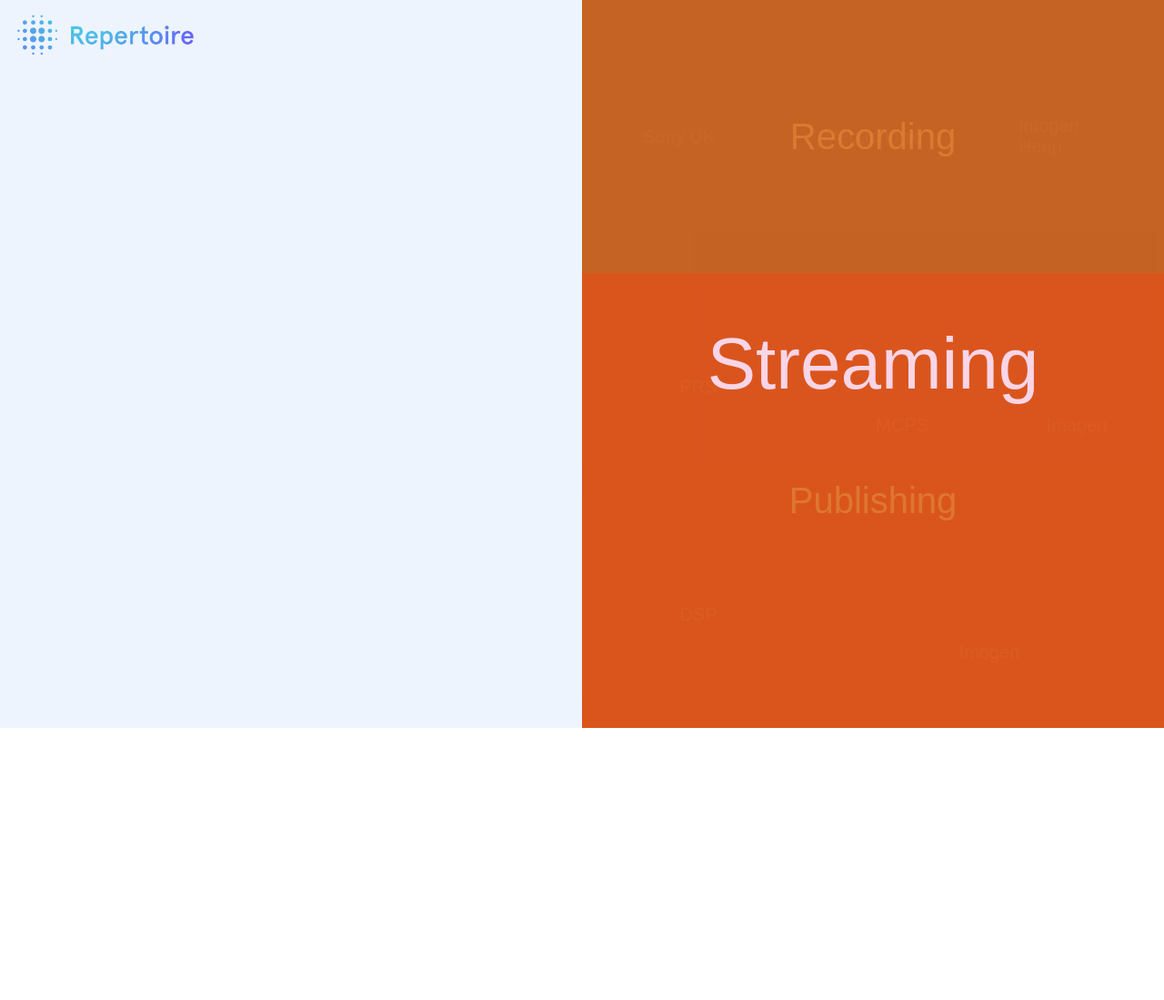
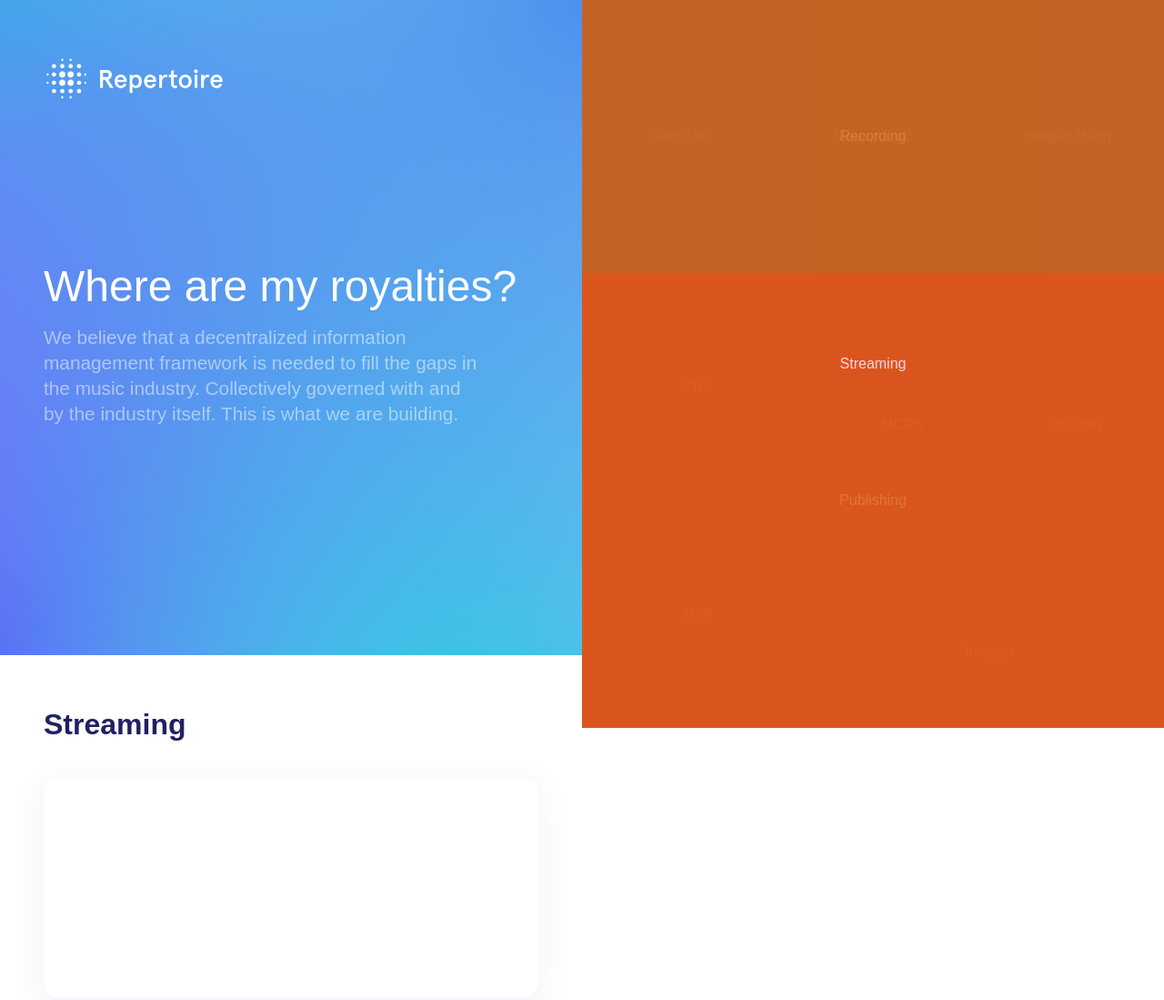
Before and after one commit to BrianJakobs/information-design, a website: page docs/index.html in a window 1280 px wide. Shown: the whole page at 91% size. Before the commit the page ends 800 px from the top, so only its background shows below. Drawn offline with nearby package versions, Linux system fonts and the light colour scheme; a web font is replaced by a local one.

Commit message:
minor test updates

```diff
--- a/docs/index.html
+++ b/docs/index.html
@@ -6,22 +6,36 @@
     <meta http-equiv="X-UA-Compatible" content="ie=edge" />
     <link rel="stylesheet" href="style.css" />
     <link
-      href="https://fonts.googleapis.com/css?family=Muli:300,400,700|Roboto+Mono:300,400,500"
+      href="https://fonts.googleapis.com/css?family=Muli:300,400,500,600,700"
       rel="stylesheet"
     />
     <title>Repertoire</title>
   </head>
   <body>
     <main>
-      <section id="repertoire-info">
+      <section id="repertoire-section">
         <header>
           <img
-            src="../assets/img/rpt-logo-gradient-horizontal.png"
+            class="logo-repertoire"
+            src="../assets/img/rpt-logo-white-horizontal.png"
             alt="logo repertoire"
           />
+          <h1 class="intro-heading">Where are my royalties?</h1>
+          <p class="intro-text">
+            We believe that a decentralized information management framework is
+            needed to fill the gaps in the music industry. Collectively governed
+            with and by the industry itself. This is what we are building.
+          </p>
+          <!-- <button type="button" name="button">find out my royalties</button> -->
         </header>
+        <article class="name-section">
+          <h2 class="name-heading">Streaming</h2>
+          <section class=""></section>
+          <section class=""></section>
+          <section class=""></section>
+        </article>
       </section>
-      <section id="treemap-chart"></section>
+      <section id="chart-section"></section>
     </main>
     <script src="https://d3js.org/d3.v5.js"></script>
     <script type="text/javascript" src="script.js"></script>
--- a/docs/style.css
+++ b/docs/style.css
@@ -6,16 +6,35 @@
 }
 
 body {
-  /* background-image: linear-gradient(
-    to right bottom,
-    #42ebdc,
-    #00d4f5,
-    #00b8ff,
-    #0095ff,
-    #6464f8
-  ); */
+  font-size: 15px;
   height: 100vh;
   width: 100vw;
+}
+
+h1 {
+  color: #202163;
+  font-family: "Muli", sans-serif;
+  font-size: 2.5rem;
+  font-weight: 300;
+  line-height: 2.25rem;
+  margin-bottom: 1.5rem;
+}
+
+h2 {
+  color: #202163;
+  font-family: "Muli", sans-serif;
+  font-size: 2rem;
+  font-weight: 700;
+  line-height: 1.5rem;
+}
+
+p {
+  color: #202163;
+  font-family: "Muli", sans-serif;
+  font-size: 1rem;
+  line-height: 1.25rem;
+  margin-bottom: 0.5rem;
+  max-width: 30rem;
 }
 
 /* main */
@@ -25,8 +44,8 @@ main {
   height: 100%;
 }
 
-#repertoire-info,
-#treemap-chart {
+#repertoire-section,
+#chart-section {
   display: block;
   height: 100%;
   position: relative;
@@ -34,18 +53,85 @@ main {
 }
 
 /* repertoire info */
-#repertoire-info {
+/* #repertoire-section {
   background-color: #edf4fe;
   padding: 1rem;
+} */
+
+#repertoire-section > header {
+  background-image: radial-gradient(
+      circle farthest-side at 78% 109%,
+      #35c6e4,
+      rgba(53, 198, 237, 0)
+    ),
+    radial-gradient(
+      circle farthest-corner at 0% 100%,
+      #6c43ff,
+      rgba(108, 67, 253, 0)
+    ),
+    radial-gradient(
+      circle farthest-corner at 0% 0%,
+      #35c6e4,
+      rgba(53, 198, 227, 0)
+    ),
+    radial-gradient(
+      circle farthest-corner at 100% 0%,
+      #5676f4,
+      rgba(86, 118, 253, 0)
+    );
+  display: flex;
+  flex-direction: column;
+  height: 90vh;
+  justify-content: center;
+  margin-left: auto;
+  margin-right: auto;
+  padding: 4rem 3rem;
 }
 
-#repertoire-info > header > img {
+#repertoire-section > header > .logo-repertoire {
+  margin-bottom: auto;
   width: 12.5rem;
 }
+
+#repertoire-section > header > .intro-heading {
+  color: white;
+  font-size: 3rem;
+  font-weight: 300;
+}
+
+#repertoire-section > header > .intro-text {
+  color: white;
+  font-size: 1.3rem;
+  font-weight: 500;
+  line-height: 1.75rem;
+  margin-bottom: auto;
+  opacity: 0.5;
+}
+
+#repertoire-section > article {
+  align-items: flex-start;
+  display: flex;
+  flex-direction: column;
+  padding: 4rem 3rem;
+  width: 100%;
+}
+
+#repertoire-section > .name-section > section {
+  border-radius: 1rem;
+  box-shadow: 0 9px 35px 9px rgba(32, 33, 99, 0.04);
+  margin-top: 3rem;
+  min-height: 15rem;
+  padding: 1rem;
+  width: 100%;
+}
+
 /* treemap */
 
-#treemap-chart {
+#chart-section {
   overflow: hidden;
+  position: fixed;
+  right: 0;
+  top: 0;
 }
 
 .node {
--- a/index.js
+++ b/index.js
@@ -63,11 +63,13 @@ const nodes = d3.hierarchy(data).sum(function(d) {
   return d.value ? 1 : 0;
 });
 
+console.log(nodes);
+
 let currentDepth;
 
 treemap(nodes);
 
-const chart = d3.select("#treemap-chart");
+const chart = d3.select("#chart-section");
 
 const cells = chart
   .selectAll(".node")
@@ -110,6 +112,7 @@ const parent = d3
   .datum(nodes)
   .on("click", zoom);
 
+// wanneer er geklikt wordt, gaat deze functie in werking
 function zoom(d) {
   currentDepth = d.depth;
   parent.datum(d.parent || nodes);
```
Also changed, not shown: docs/script.js.
